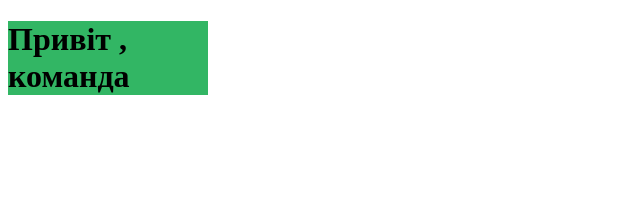
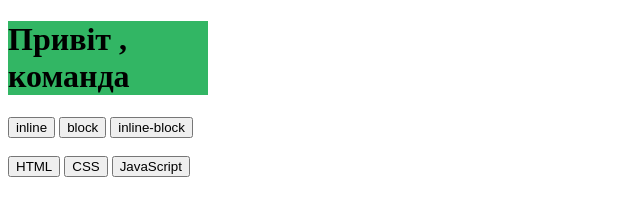
Before and after one commit to EduardMLT/Tutorial, a plain HTML site: page proekt1/index.html in a window 1280 px wide. Shown: the whole page, without its empty margins (0-640 px from the left). Drawn offline with Linux system fonts and the light colour scheme.

Commit message:
Update index.html

```diff
--- a/proekt1/index.html
+++ b/proekt1/index.html
@@ -10,5 +10,17 @@
 
   <body>
     <h1 class="hello">Привіт , команда</h1>
+
+    <div class="buttons">
+      <button type="button" class="button">inline</button>
+      <button type="button" class="button">block</button>
+      <button type="button" class="button">inline-block</button>
+    </div>
+    <br />
+    <span class="buttons">
+      <button type="button" class="button">HTML</button>
+      <button type="button" class="button">CSS</button>
+      <button type="button" class="button">JavaScript</button>
+    </span>
   </body>
 </html>
```
